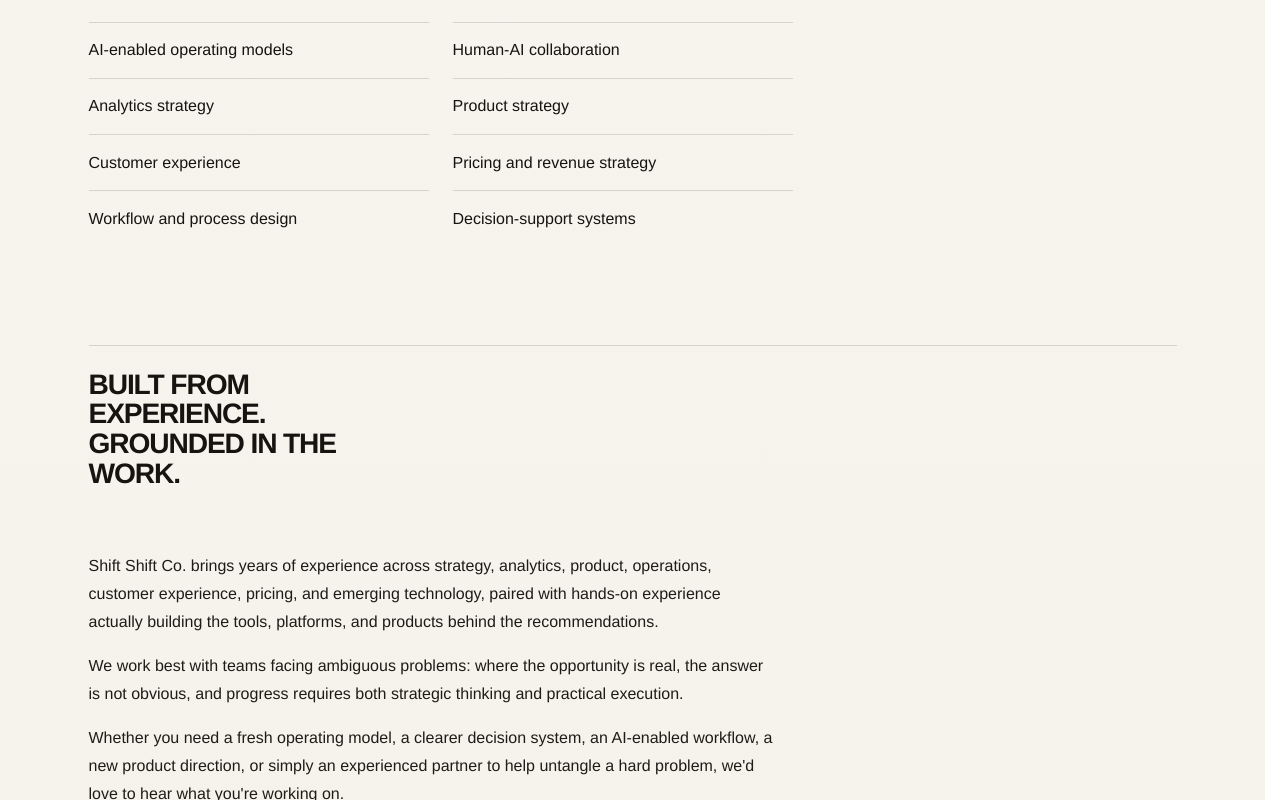
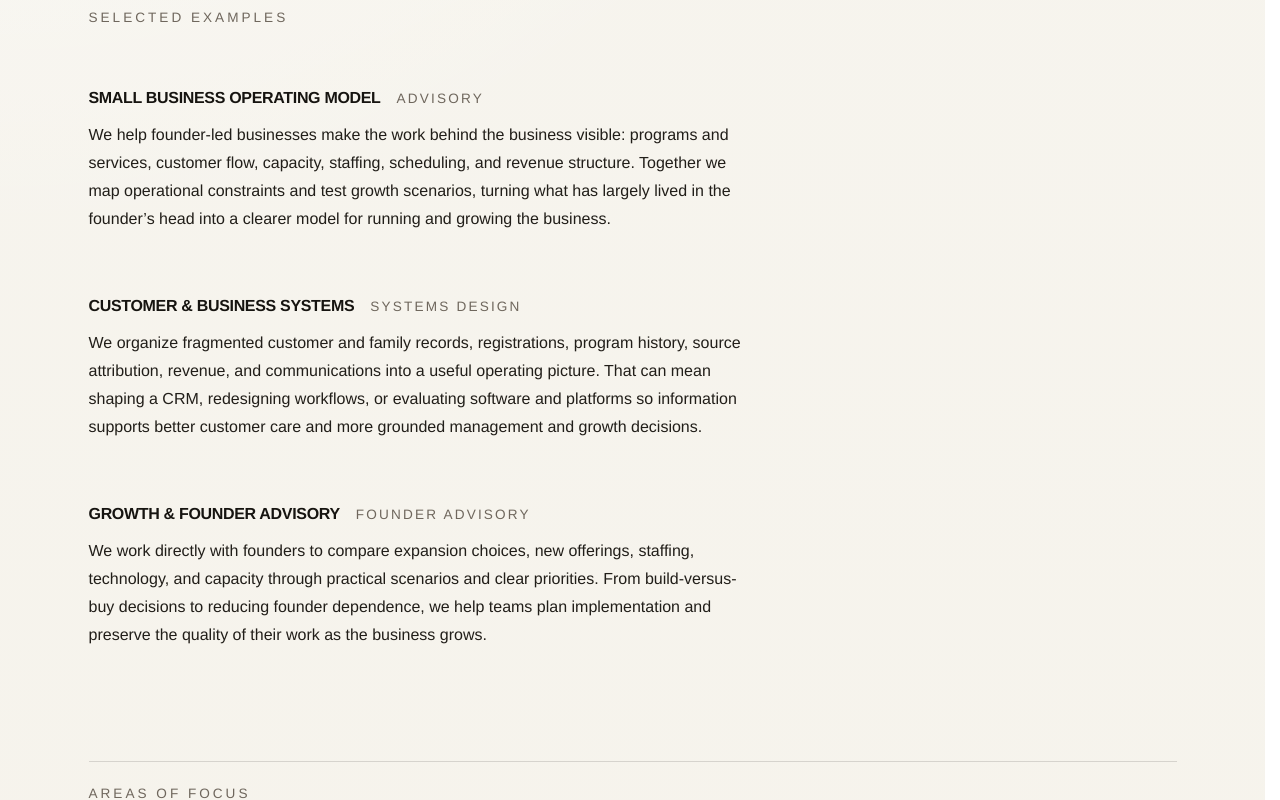
Before and after one commit to theamericanpiedmont/ShiftShift, a Next.js app: page /consulting in a window 1280 px wide. Shown: the part 800-1600 px from the top of the page. Built offline with nearby package versions, Linux system fonts and the light colour scheme.

Commit message:
Refine consulting and advisory positioning

```diff
--- a/app/capabilities.ts
+++ b/app/capabilities.ts
@@ -195,22 +195,42 @@
     slug: "consulting",
     title: "Consulting & Advisory",
     description:
-      "Sometimes the hardest problems do not fit neatly inside a single discipline. We work alongside clients to untangle ambiguous challenges, bringing together strategy, analytics, product, operations, technology, and hands-on execution to find a practical way forward.",
+      "Growing businesses often reach a point where the work is succeeding faster than the systems behind it. We help founders and teams understand how the business actually works, organize the moving pieces, and design practical operating models, processes, tools, and growth plans that make the business easier to run — and easier to grow.",
+    examples: [
+      {
+        title: "SMALL BUSINESS OPERATING MODEL",
+        description:
+          "We help founder-led businesses make the work behind the business visible: programs and services, customer flow, capacity, staffing, scheduling, and revenue structure. Together we map operational constraints and test growth scenarios, turning what has largely lived in the founder’s head into a clearer model for running and growing the business.",
+        label: "Advisory",
+      },
+      {
+        title: "CUSTOMER & BUSINESS SYSTEMS",
+        description:
+          "We organize fragmented customer and family records, registrations, program history, source attribution, revenue, and communications into a useful operating picture. That can mean shaping a CRM, redesigning workflows, or evaluating software and platforms so information supports better customer care and more grounded management and growth decisions.",
+        label: "Systems design",
+      },
+      {
+        title: "GROWTH & FOUNDER ADVISORY",
+        description:
+          "We work directly with founders to compare expansion choices, new offerings, staffing, technology, and capacity through practical scenarios and clear priorities. From build-versus-buy decisions to reducing founder dependence, we help teams plan implementation and preserve the quality of their work as the business grows.",
+        label: "Founder advisory",
+      },
+    ],
     focusAreas: [
-      "AI-enabled operating models",
-      "Human-AI collaboration",
-      "Analytics strategy",
-      "Product strategy",
-      "Customer experience",
-      "Pricing and revenue strategy",
-      "Workflow and process design",
-      "Decision-support systems",
+      "Business and operating model design",
+      "Programs, services, and growth planning",
+      "Customer journeys and business data",
+      "Process, workflow, and capacity design",
+      "Revenue and customer analysis",
+      "Technology and software evaluation",
+      "Founder decision support",
+      "Practical implementation",
     ],
     editorialHeading: "BUILT FROM EXPERIENCE. GROUNDED IN THE WORK.",
     editorialParagraphs: [
-      "Shift Shift Co. brings years of experience across strategy, analytics, product, operations, customer experience, pricing, and emerging technology, paired with hands-on experience actually building the tools, platforms, and products behind the recommendations.",
-      "We work best with teams facing ambiguous problems: where the opportunity is real, the answer is not obvious, and progress requires both strategic thinking and practical execution.",
-      "Whether you need a fresh operating model, a clearer decision system, an AI-enabled workflow, a new product direction, or simply an experienced partner to help untangle a hard problem, we'd love to hear what you're working on.",
+      "We start by understanding how the business works today: where work gets stuck, what customers need, and which decisions depend too heavily on one person. Then we help organize the moving pieces into a clearer way to operate and grow.",
+      "The work can span management advice, customer and revenue analysis, operating processes, and technology choices. When a plan needs more than a recommendation, we can design and build the CRM, internal tool, decision system, workflow, or customer experience that puts it into practice.",
+      "We work alongside founders and small teams to make the next steps useful, testable, and realistic for the business they have — and the one they want to become.",
     ],
     cta: "Let’s build something useful. →",
     ctaHref: "mailto:consulting@shiftshift.co",
```
